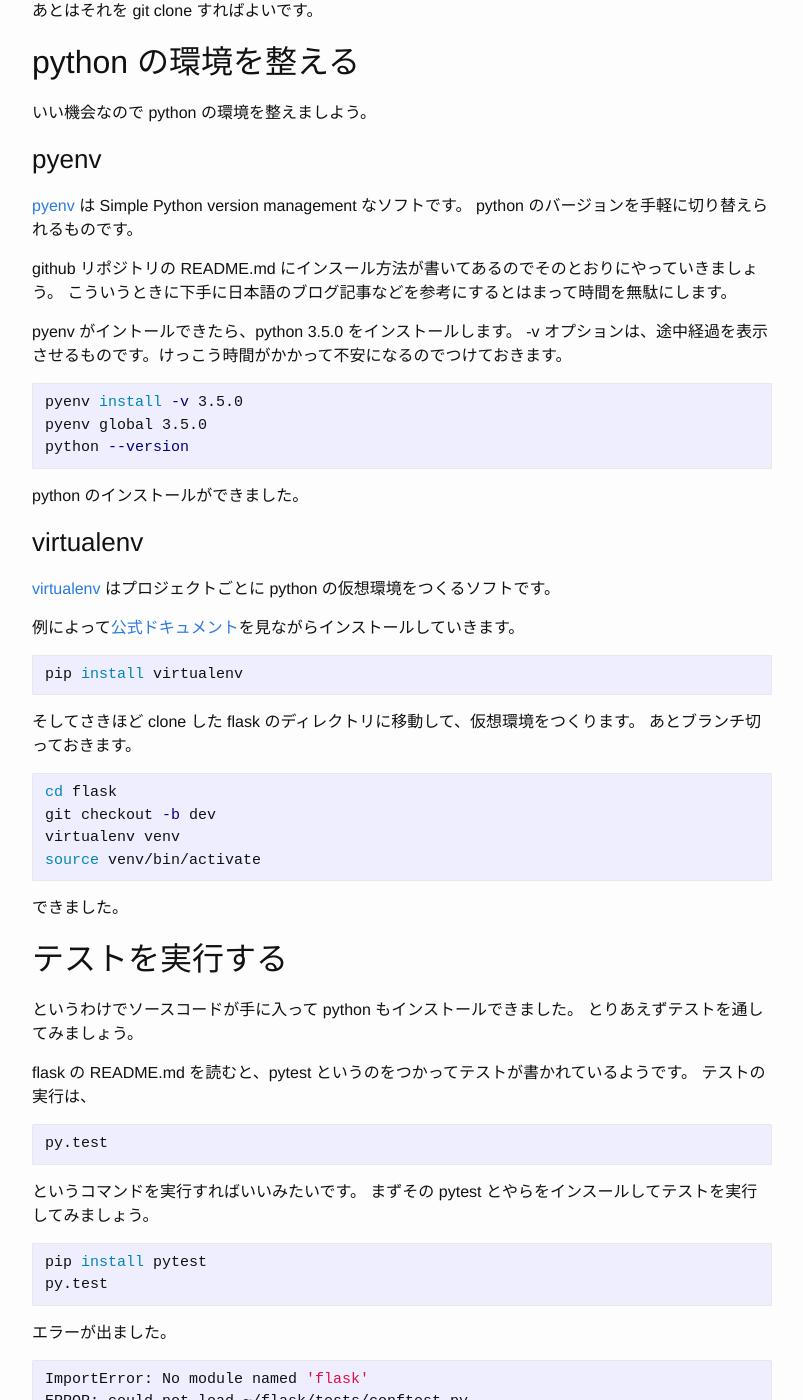
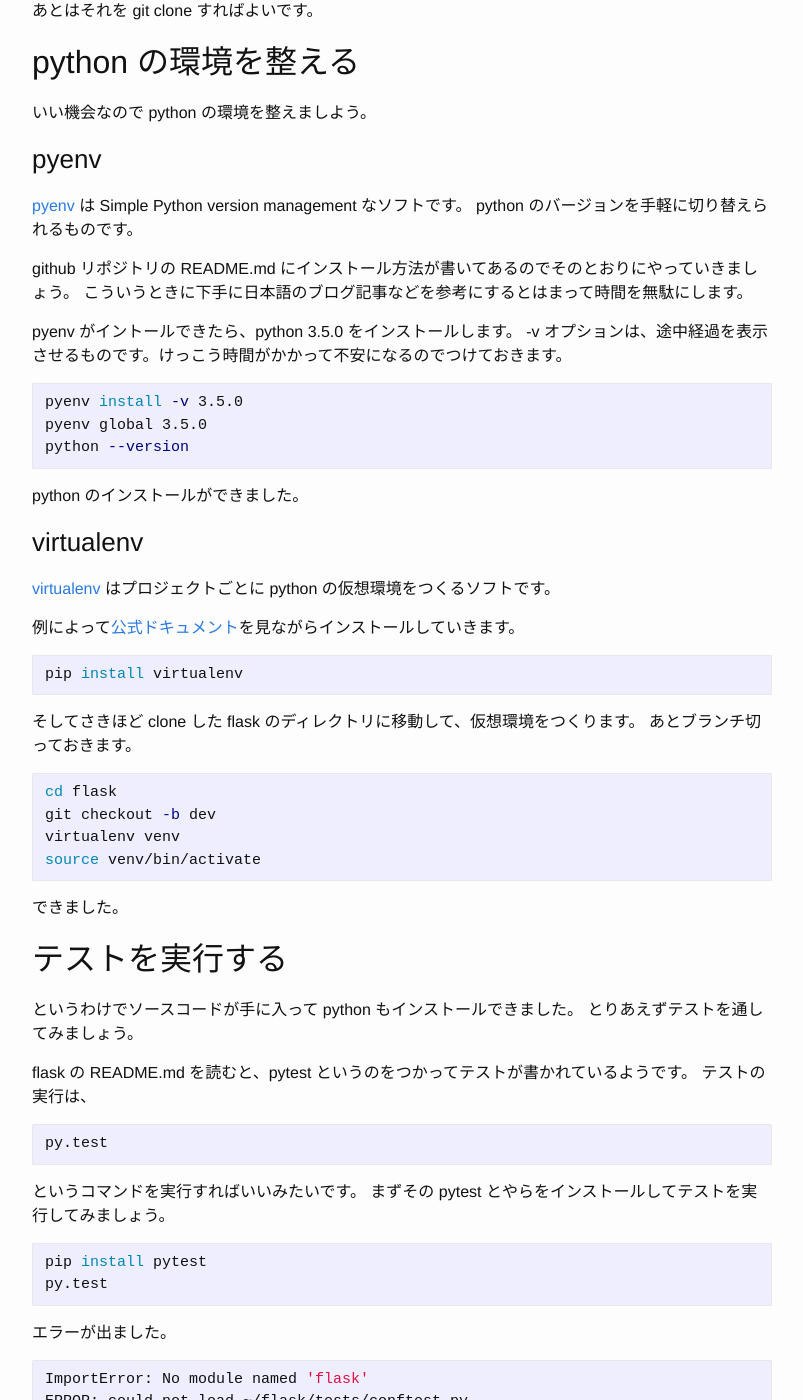
Before and after one commit to paragraph14/paragraph14.github.com, a Jekyll site: the page built from _posts/2016-07-30-flask-test.md, in a window 1280 px wide and 1400 px high, scrolled down 891 px. Shown: the whole window, without its empty margins (238-1041 px from the left). Built offline with Jekyll 4.4.1, drawn with Linux system fonts in a browser that asks for light colours; some of the changed text lies outside the part shown.

Commit message:
add post

````diff
--- a/_posts/2016-07-30-flask-test.md
+++ b/_posts/2016-07-30-flask-test.md
@@ -39,7 +39,7 @@ date: 2016-07-30 23:50:11 +0900
 [pyenv](https://github.com/yyuu/pyenv) は Simple Python version management なソフトです。
 python のバージョンを手軽に切り替えられるものです。
 
-github リポジトリの README.md にインスール方法が書いてあるのでそのとおりにやっていきましょう。
+github リポジトリの README.md にインストール方法が書いてあるのでそのとおりにやっていきましょう。
 こういうときに下手に日本語のブログ記事などを参考にするとはまって時間を無駄にします。
 
 pyenv がイントールできたら、python 3.5.0 をインストールします。
@@ -86,7 +86,7 @@ py.test
 ```
 
 というコマンドを実行すればいいみたいです。
-まずその pytest とやらをインスールしてテストを実行してみましょう。
+まずその pytest とやらをインストールしてテストを実行してみましょう。
 
 ```bash
 pip install pytest
@@ -102,7 +102,7 @@ ERROR: could not load ~/flask/tests/conftest.py
 
 flask モジュールがインポートできなかったようです。
 テスト対象が見つからなかったのでテストできなかったみたいですね。
-インスールします。インストールしたら確認します。
+インストールします。インストールしたら確認します。
 
 ```bash
 python setup.py install
````
